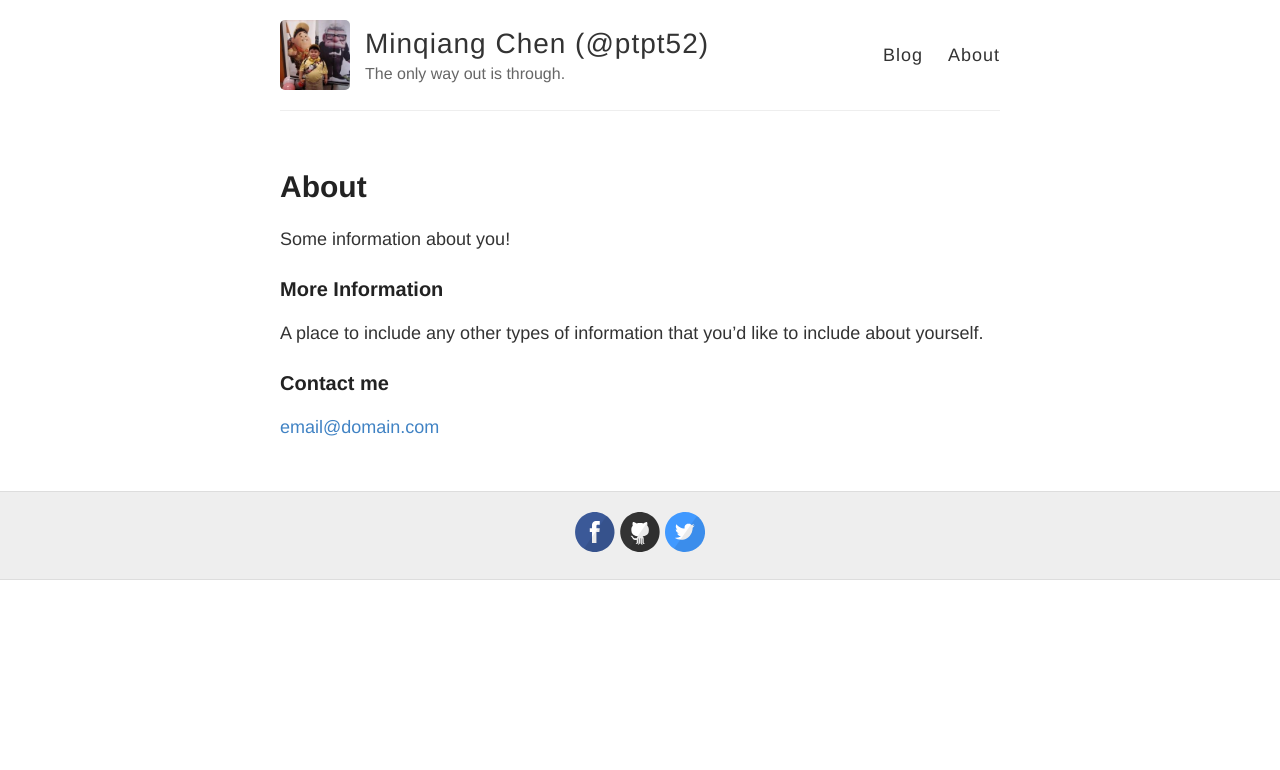
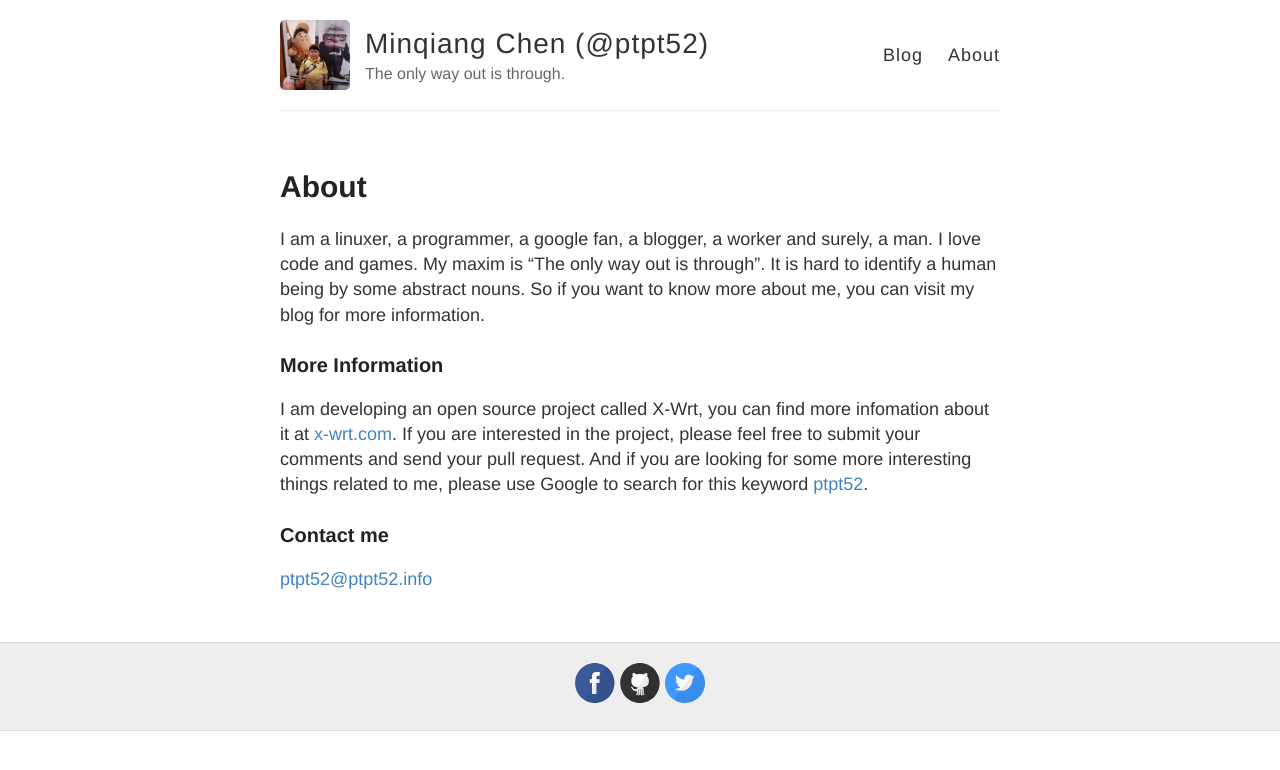
Before and after one commit to ptpt52/ptpt52.github.io, a Jekyll site: the page built from about.md, in a window 1280 px wide. Shown: the top 770 px of the page. Built offline with Jekyll 4.4.1, drawn with Linux system fonts in a browser that asks for light colours.

Commit message:
about me

```diff
--- a/about.md
+++ b/about.md
@@ -4,12 +4,12 @@ title: About
 permalink: /about/
 ---
 
-Some information about you!
+I am a linuxer, a programmer, a google fan, a blogger, a worker and surely, a man. I love code and games. My maxim is "The only way out is through". It is hard to identify a human being by some abstract nouns. So if you want to know more about me, you can visit my blog for more information.
 
 ### More Information
 
-A place to include any other types of information that you'd like to include about yourself.
+I am developing an open source project called X-Wrt, you can find more infomation about it at [x-wrt.com](https://x-wrt.com). If you are interested in the project, please feel free to submit your comments and send your pull request. And if you are looking for some more interesting things related to me, please use Google to search for this keyword [ptpt52](https://www.google.com/search?q=ptpt52).
 
 ### Contact me
 
-[email@domain.com](mailto:email@domain.com)
+[ptpt52@ptpt52.info](mailto:ptpt52@ptpt52.info)
```
